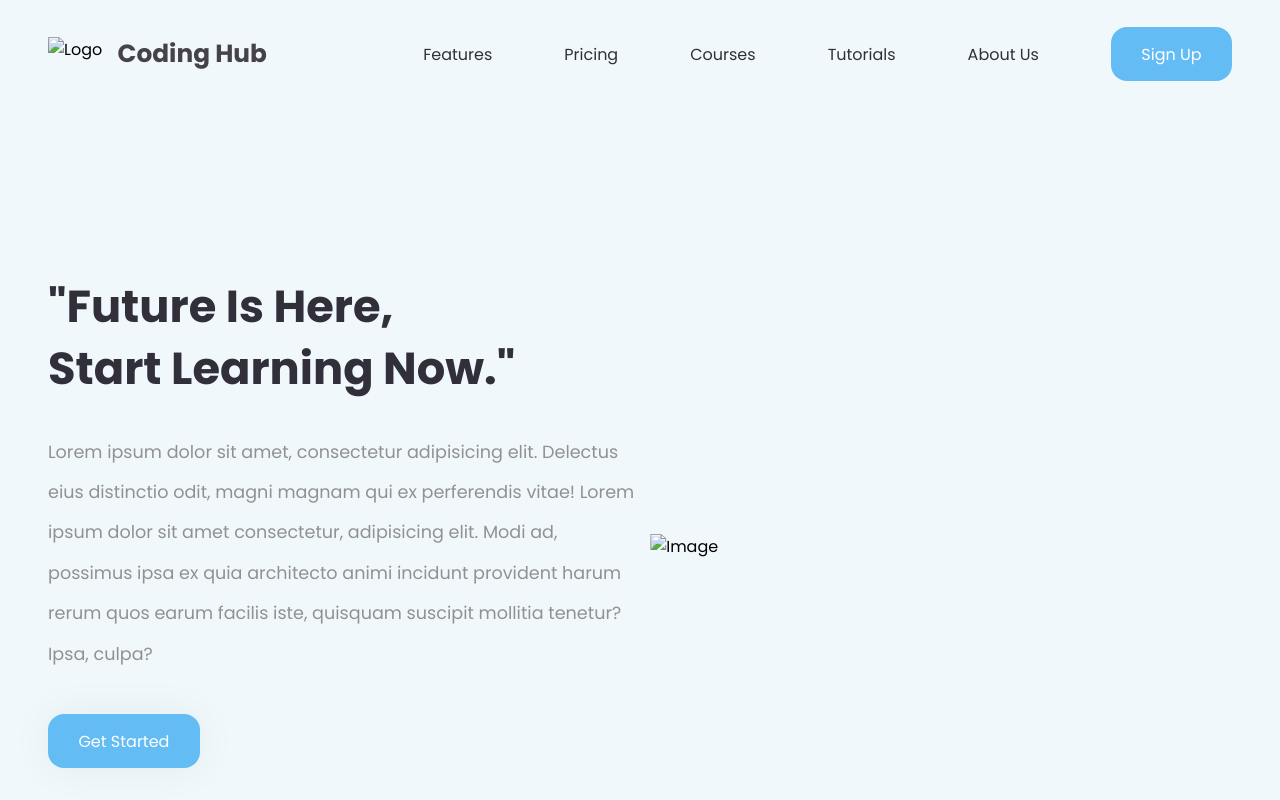
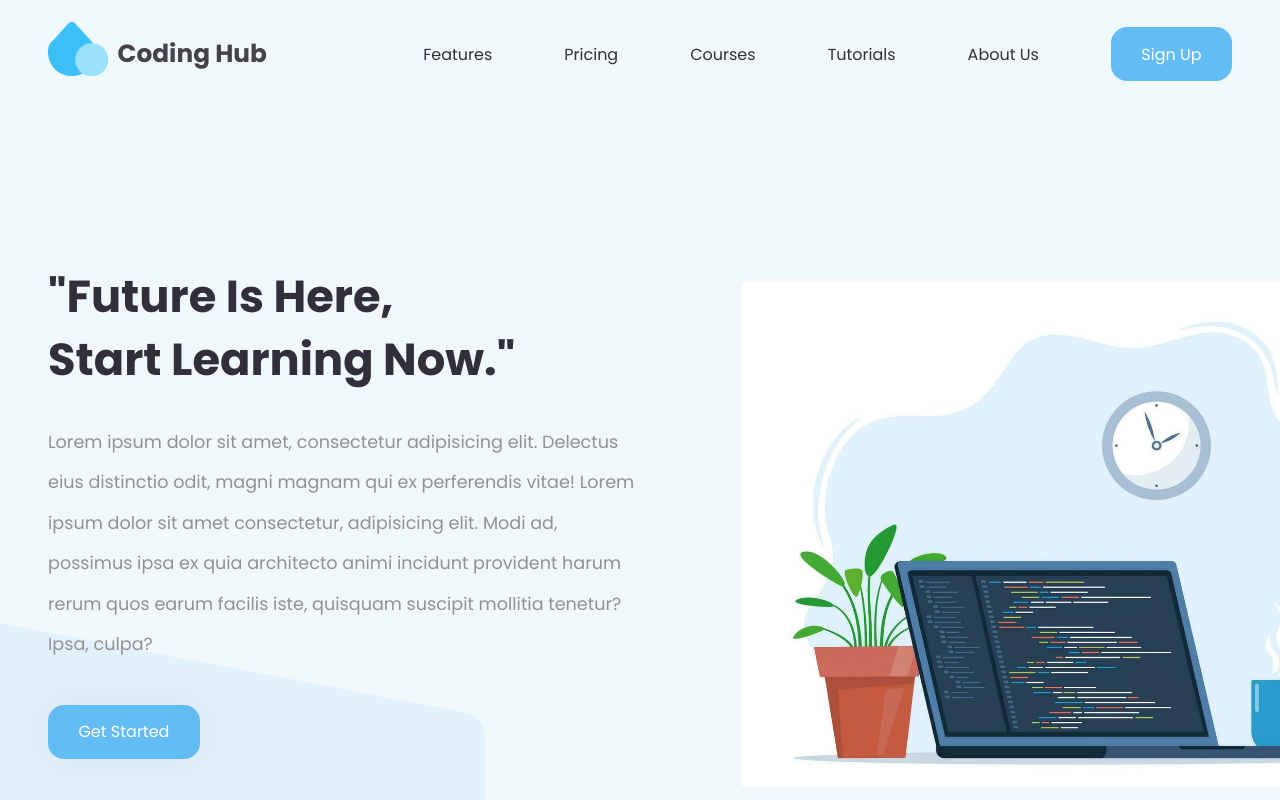
Before and after one commit to harshjain51/SkyBug_landing-page, a plain HTML site: page index.html in a window 1280 px wide. Drawn offline with Linux system fonts and the light colour scheme; the site is published under a folder, as on GitHub Pages, so addresses that start at the root find nothing.

Commit message:
Update index.html

```diff
--- a/index.html
+++ b/index.html
@@ -10,12 +10,12 @@
   <body>
     <main>
       <div class="big-wrapper light">
-        <img src="/shape.png" alt="" class="shape" />
+        <img src="shape.png" alt="" class="shape" />
 
         <header>
           <div class="container">
             <div class="logo">
-              <img src="/logo.png" alt="Logo" />
+              <img src="logo.png" alt="Logo" />
               <h2>Coding Hub</h2>
             </div>
 
@@ -60,7 +60,7 @@
             </div>
 
             <div class="right">
-              <img src="/laptop.jpg" alt=" Image" class="person" />
+              <img src="laptop.jpg" alt=" Image" class="person" />
             </div>
           </div>
         </div>
```
